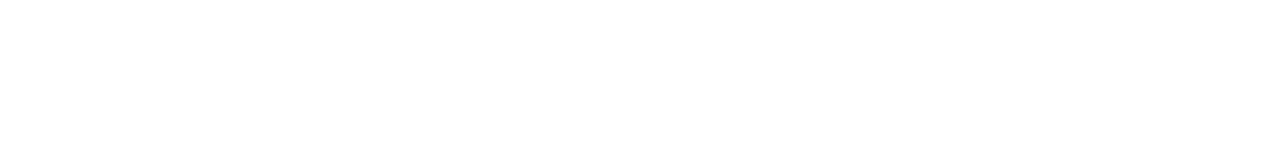
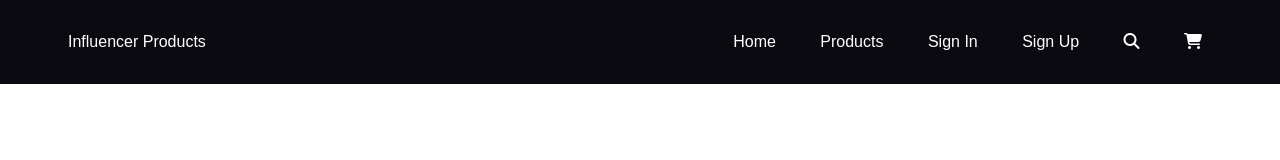
Before and after one commit to almahfuzhossen/Influence-Products-JhankarSir, a plain HTML site: page index.html in a window 1280 px wide. Drawn offline with Linux system fonts and the light colour scheme.

Commit message:
navbar complete

```diff
--- a/CSS/style.css
+++ b/CSS/style.css
@@ -0,0 +1,59 @@
+* {
+    margin: 0px;
+    padding: 0px;
+  }
+
+
+ /*--------------------
+    font-awesome-font
+ --------------------*/
+@import url("https://fonts.googleapis.com/css2?family=Poppins:wght@400;500&display=swap");
+
+/*-------------------
+   body font-style
+--------------------- */
+body{
+    font-family: 'Poppins', sans-serif;
+}
+.container {
+    width: 1164px;
+  }
+
+/*--------------------
+     Header-styles
+----------------------*/
+.text-style {
+    color: #fff;
+    margin-left: 10px;
+  }
+.text-style:hover {
+    color: #ff005c;
+    margin-left: 10px;
+  }
+  header{
+      display: flex;
+      justify-content: center;
+      background: #0b0a11;
+      padding-top: 20px;
+      padding-bottom: 20px;
+  }
+  nav{
+      display: flex;
+      justify-content: space-between;
+      align-items: center;
+      height: 44px;
+  }
+  nav .navbar-list a{
+    color: #ffffff;
+    font-style: normal;
+    font-weight: 500;
+    font-size: 16px;
+    text-decoration: none;
+    line-height: 24px;
+  }
+  nav .navbar-list a:hover {
+    color: #ff005c;
+  }
+  nav .navbar-list > a {
+    padding: 20px;
+  }
--- a/index.html
+++ b/index.html
@@ -5,9 +5,32 @@
     <meta http-equiv="X-UA-Compatible" content="IE=edge">
     <meta name="viewport" content="width=device-width, initial-scale=1.0">
     <title>Influence Products</title>
+     <!-- style-sheet -->
     <link rel="stylesheet" href="CSS/style.css">
+
+     <!-- font-awesome icon -->
+     <script src="https://kit.fontawesome.com/a17a1f7410.js" crossorigin="anonymous"></script>
 </head>
 <body>
+      <!-- Header-Section Start -->
+
+      <header>
+          <nav class="container">
+              <div class="icon">
+                <span class="text-style">Influencer Products</span>
+              </div>
+              <div class="navbar-list">
+                  <a href="">Home</a>
+                  <a href="">Products</a>
+                  <a href="">Sign In</a>
+                  <a href="">Sign Up</a>
+                  <a href=""> <i class="fa-sharp fa-solid fa-magnifying-glass"></i></a>
+                  <a href=""><i class="fa-sharp fa-solid fa-cart-shopping"></i></a>
+              </div>
+          </nav>
+      </header>
+
+       <!-- Header-Section End -->
 
 </body>
 </html>
```
